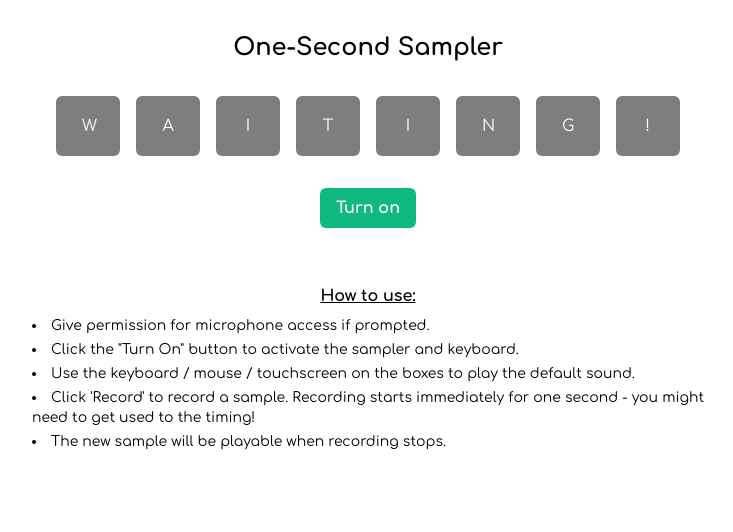
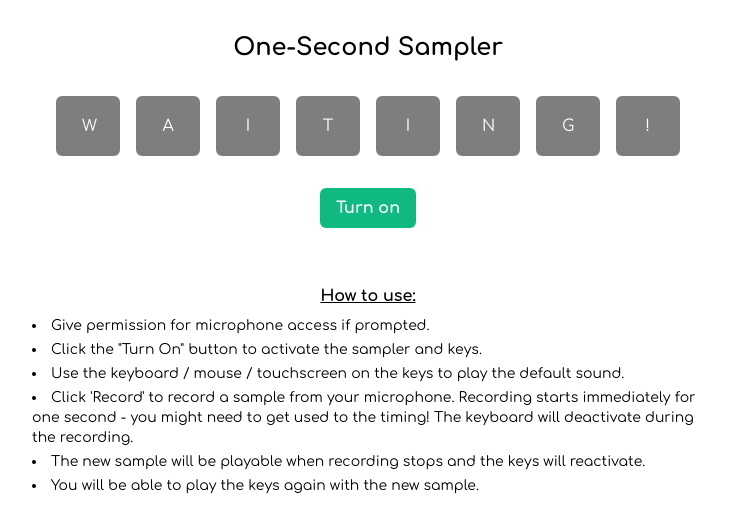
Before and after one commit to HundredPercentCoverage/sampler, a React (Vite) app: page / in a window 1280 px wide. Shown: the top 532 px of the page, without its empty margins (272-1005 px from the left). Built offline with nearby package versions, Linux system fonts and the light colour scheme.

Commit message:
Clearer instructions

```diff
--- a/src/App.tsx
+++ b/src/App.tsx
@@ -177,10 +177,11 @@ function App() {
           <h2 className="my-2 font-bold underline">How to use:</h2>
           <ul className="space-y-1 text-sm list-disc list-inside">
             <li>Give permission for microphone access if prompted.</li>
-            <li>Click the "Turn On" button to activate the sampler and keyboard.</li>
-            <li>Use the keyboard / mouse / touchscreen on the boxes to play the default sound.</li>
-            <li>Click 'Record' to record a sample. Recording starts immediately for one second - you might need to get used to the timing!</li>
-            <li>The new sample will be playable when recording stops.</li>
+            <li>Click the "Turn On" button to activate the sampler and keys.</li>
+            <li>Use the keyboard / mouse / touchscreen on the keys to play the default sound.</li>
+            <li>Click 'Record' to record a sample from your microphone. Recording starts immediately for one second - you might need to get used to the timing! The keyboard will deactivate during the recording.</li>
+            <li>The new sample will be playable when recording stops and the keys will reactivate.</li>
+            <li>You will be able to play the keys again with the new sample.</li>
           </ul>
         </div>
       </div>
```
